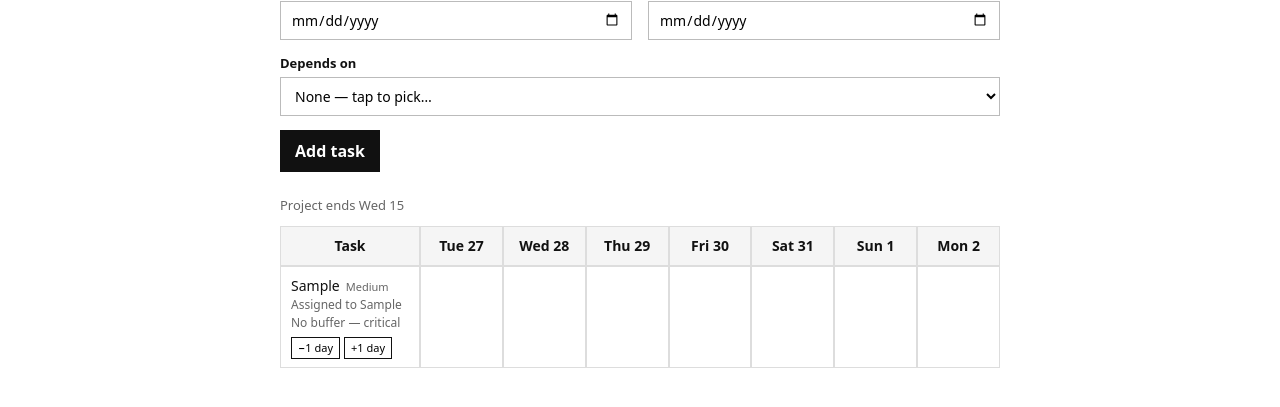
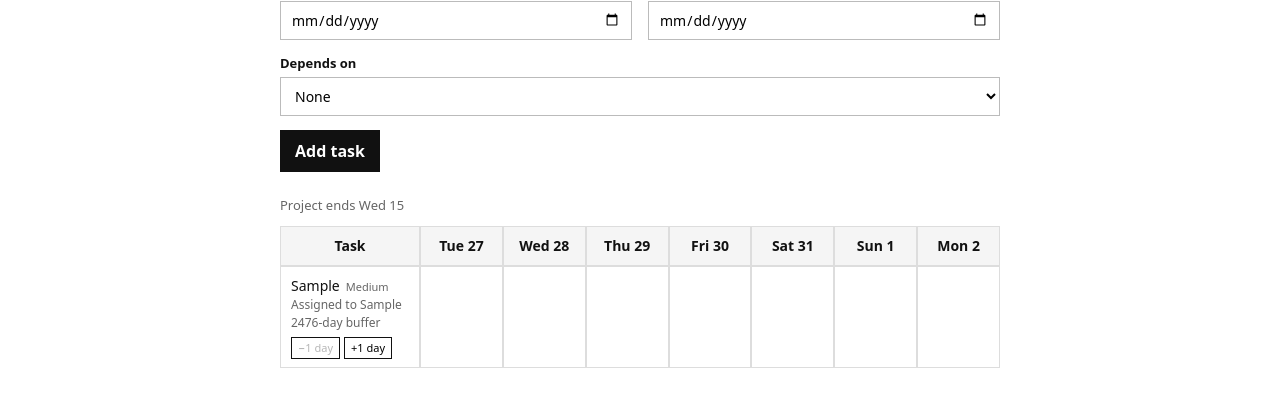
Before and after one commit to venz-ochoa/topo-plan, a React (Vite) app in the folder client/: page / in a window 1280 px wide. Both pictures are taken after typing "Sample", "Sample", "2020-01-15", "2020-01-15" into the empty fields and a click on the button "Add task". Shown: the part 313-720 px from the top of the page. Built offline with nearby package versions, Linux system fonts and the light colour scheme.

Commit message:
Reschedule dependent tasks and fix buffer on slip

```diff
--- a/client/src/components/AddTask.jsx
+++ b/client/src/components/AddTask.jsx
@@ -8,17 +8,8 @@ export default function AddTask({ onAdd, tasks }) {
     const [startDate, setStartDate] = useState('')
     const [endDate, setEndDate] = useState('')
     const [priority, setPriority] = useState('med')
-    //this is for which tasks must finish first
-    const [deps, setDeps] = useState([])
-
-    //this is for turning a dependency checkbox on or off
-    function toggleDep(id) {
-        if (deps.includes(id)) {
-        setDeps(deps.filter(d => d !== id))
-        } else {
-        setDeps([...deps, id])
-        }
-    }
+    //this is for the task that must finish first (one dependency, shown in the dropdown)
+    const [dep, setDep] = useState('')
 
     //this is for saving the task when the button is clicked
     function handleSubmit(e) {
@@ -34,7 +25,7 @@ export default function AddTask({ onAdd, tasks }) {
         startDate: startDate,
         endDate: endDate,
         priority: priority,
-        dependsOn: deps,
+        dependsOn: dep ? [dep] : [],
         })
 
         //this is for clearing the boxes
@@ -43,7 +34,7 @@ export default function AddTask({ onAdd, tasks }) {
         setStartDate('')
         setEndDate('')
         setPriority('med')
-    setDeps([])
+        setDep('')
     }
 
     return (
@@ -77,14 +68,14 @@ export default function AddTask({ onAdd, tasks }) {
             <input id="task-end" type="date" value={endDate} onChange={e => setEndDate(e.target.value)} />
         </div>
 
-        {/*this is for picking which tasks must finish first (only shows when tasks exist)*/}
+        {/*this is for picking which task must finish first, the dropdown keeps your choice shown*/}
         {tasks.length > 0 && (
             <div className="field span-2">
             <label htmlFor="task-deps">Depends on</label>
-            <select id="task-deps" value="" onChange={e => toggleDep(e.target.value)}>
-                <option value="">None — tap to pick…</option>
+            <select id="task-deps" value={dep} onChange={e => setDep(e.target.value)}>
+                <option value="">None</option>
                 {tasks.map(t => (
-                <option key={t.id} value={t.id}>{(deps.includes(t.id) ? '✓ ' : '') + t.name}</option>
+                <option key={t.id} value={t.id}>{t.name}</option>
                 ))}
             </select>
             </div>
--- a/client/src/engine/cpm.js
+++ b/client/src/engine/cpm.js
@@ -12,7 +12,7 @@ export function forwardPass(tasks) {
   //this is for walking through the tasks in the correct order
   sorted.forEach((task) => {
     //this is for finding the latest finish among this task's dependencies (0 if none)
-    let start = 0;
+    let start = task.startDay || 0;
     task.dependsOn.forEach((depId) => {
       const dep = result[depId];
       if (dep && dep.earlyFinish > start) {
--- /dev/null
+++ b/client/src/engine/schedule.js
@@ -0,0 +1,39 @@
+import { sortTasks } from "./graph.js";
+
+//this is for making a date from text like 2026-10-28
+function toDate(str) {
+  return new Date(str + "T00:00:00");
+}
+
+//this is for adding days to a date text and giving text back
+function addDays(str, n) {
+  const d = toDate(str);
+  d.setDate(d.getDate() + n);
+  const m = String(d.getMonth() + 1).padStart(2, "0");
+  const day = String(d.getDate()).padStart(2, "0");
+  return d.getFullYear() + "-" + m + "-" + day;
+}
+
+//this is for moving tasks so they start after the tasks they depend on
+export function reschedule(tasks) {
+  const done = {};
+  sortTasks(tasks).forEach((t) => {
+    //this is for how many days the task lasts
+    const length = Math.round(
+      (toDate(t.endDate) - toDate(t.startDate)) / 86400000,
+    );
+
+    //this is for starting the task the day after its last dependency ends
+    let start = t.startDate;
+    t.dependsOn.forEach((id) => {
+      if (!done[id]) return;
+      const next = addDays(done[id].endDate, 1);
+      if (next > start) start = next;
+    });
+
+    done[t.id] = { ...t, startDate: start, endDate: addDays(start, length) };
+  });
+
+  //this is for keeping the same order as before
+  return tasks.map((t) => done[t.id]);
+}
--- a/client/src/pages/Home.jsx
+++ b/client/src/pages/Home.jsx
@@ -2,6 +2,7 @@
 import { useState } from 'react'
 import AddTask from '../components/AddTask.jsx'
 import { analyze } from '../engine/cpm.js'
+import { reschedule } from '../engine/schedule.js'
 
 //this is for the names of the weekdays
 const day_names = ['Sun', 'Mon', 'Tue', 'Wed', 'Thu', 'Fri', 'Sat']
@@ -34,8 +35,28 @@ function daysBetween(startStr, endStr) {
   return (new Date(endStr) - new Date(startStr)) / 86400000 + 1
 }
 
+//this is for finding a task and every task that waits for it
+function findChain(id, tasks) {
+  const ids = [id]
+  let added = true
+  while (added) {
+    added = false
+    tasks.forEach(t => {
+      if (ids.includes(t.id)) return
+      if (t.dependsOn.some(d => ids.includes(d))) {
+        ids.push(t.id)
+        added = true
+      }
+    })
+  }
+  return ids
+}
+
 //this is for one task row
 function GanttRow({ task, days, info, onSlip }) {
+  //this is for knowing if the task starts today (then -1 day is blocked)
+  const startsToday = task.startDate <= toDateStr(new Date())
+
   return (
     <>
       <div className="cell name">
@@ -46,7 +67,7 @@ function GanttRow({ task, days, info, onSlip }) {
         {info && <span className="who">{info.critical ? 'No buffer — critical' : info.slack + '-day buffer'}</span>}
         {/*this is for slipping the task a day later or earlier*/}
         <div className="slip">
-          <button onClick={() => onSlip(task.id, -1)}>−1 day</button>
+          <button disabled={startsToday} onClick={() => onSlip(task.id, -1)}>−1 day</button>
           <button onClick={() => onSlip(task.id, 1)}>+1 day</button>
         </div>
       </div>
@@ -73,27 +94,38 @@ export default function Home() {
   //this is for the list of tasks
   const [tasks, setTasks] = useState([])
 
-  //this is for adding a new task
+  //this is for adding a new task, then fixing the dates
   function addTask(task) {
-    setTasks([...tasks, task])
+    setTasks(reschedule([...tasks, task]))
   }
 
-  //this is for moving one task (and its bar) later or earlier by a day
+  //this is for moving a task and the tasks that wait for it, by a day
   function slipTask(id, move) {
-    setTasks(tasks.map(t => {
-      if (t.id !== id) return t
-      const s = new Date(t.startDate)
-      const e = new Date(t.endDate)
+    //this is for blocking -1 day when the task starts today
+    const today = toDateStr(new Date())
+    const task = tasks.find(t => t.id === id)
+    if (move < 0 && task.startDate <= today) return
+
+    //this is for moving the task and everything that depends on it
+    const chain = findChain(id, tasks)
+    const moved = tasks.map(t => {
+      if (!chain.includes(t.id)) return t
+      const s = new Date(t.startDate + 'T00:00:00')
+      const e = new Date(t.endDate + 'T00:00:00')
       s.setDate(s.getDate() + move)
       e.setDate(e.getDate() + move)
       return { ...t, startDate: toDateStr(s), endDate: toDateStr(e) }
-    }))
+    })
+    setTasks(reschedule(moved))
   }
 
   //this is for translating tasks into engine format (dates become day counts)
+  const today = toDateStr(new Date())
   const engineTasks = tasks.map(t => ({
     id: t.id,
     days: daysBetween(t.startDate, t.endDate),
+    //this is for how many days after today the task starts
+    startDay: (new Date(t.startDate) - new Date(today)) / 86400000,
     dependsOn: t.dependsOn,
   }))
 
```
Lines whose indentation alone changed are shown as unchanged.
